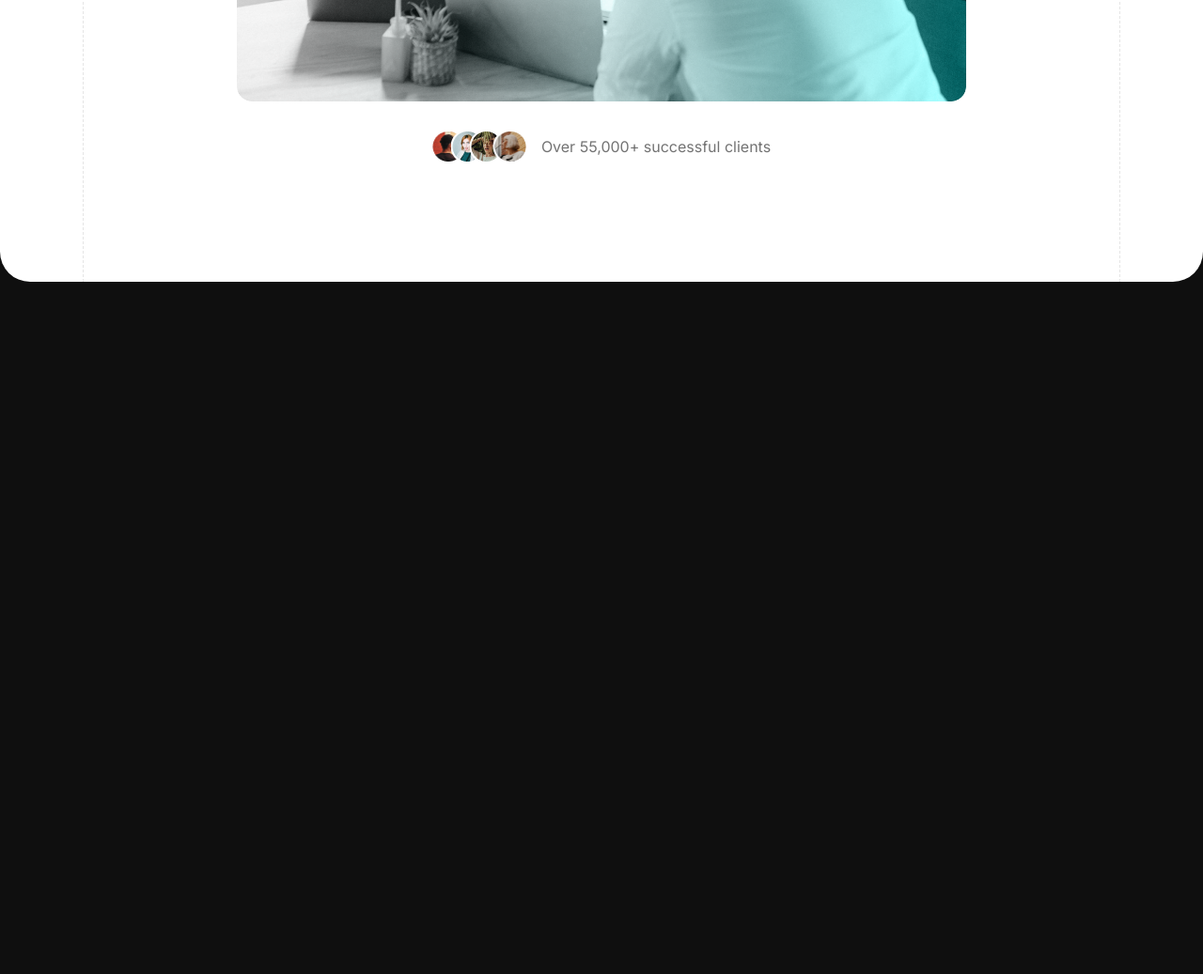
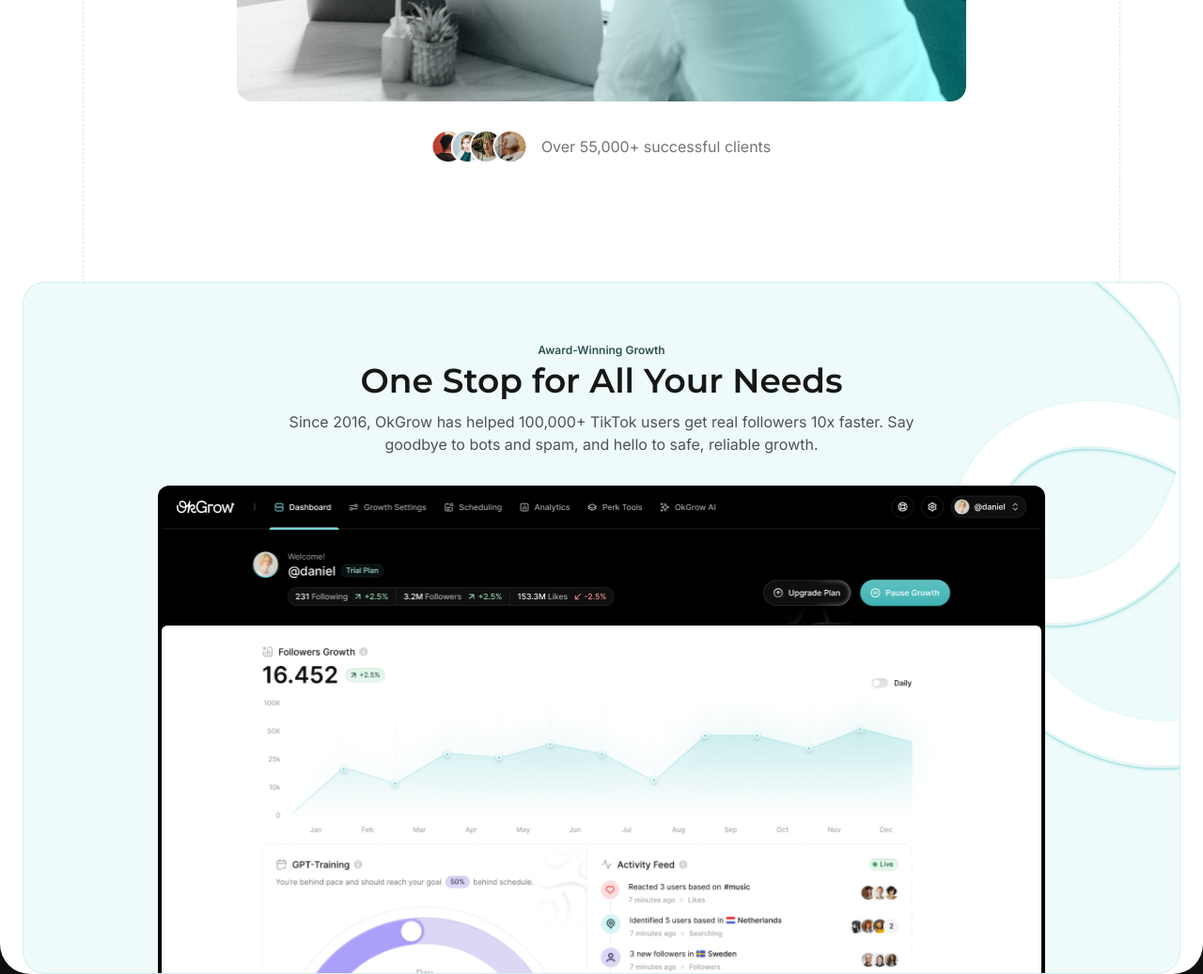
Before and after one commit to Muhammadvaliyev1/okgrow, a website: page public/index.html in a window 1280 px wide. Shown: the part 2932-3969 px from the top of the page at 94% size. Before the commit the page ends 3232 px from the top, so only its background shows below. Drawn offline with Linux system fonts and the light colour scheme.

Commit message:
added new section

```diff
--- a/public/index.html
+++ b/public/index.html
@@ -439,8 +439,39 @@
         <img src="./img/vecterVideo2.png" alt="vector">
       </div>
     </section>
-    <section class="">
-
+    <section class="relative overflow-hidden bgg z-30 max-w-[1232px] rounded-3xl w-full mx-auto md:border-x border-dashed border-neutral-200 pt-16 px-4">
+      <div class="relative z-20 max-w-3xl mx-auto text-center">
+        <h6 class="font-Inter text-xs font-semibold text-turquoise-darker">Award-Winning Growth</h6>
+        <h5 class="font-Montserrat text-3xl md:text-4xl font-semibold text-neutral-900 mt-1">One Stop for All Your Needs</h5>
+        <p class="max-w-2xl mx-auto font-Inter text-neutral-600 mt-3">Since 2016, OkGrow has helped 100,000+ TikTok users get real followers 10x faster. Say goodbye to bots and spam, and hello to safe, reliable growth.</p>
+      </div>
+      <div class="relative z-20 max-w-[944px] mx-auto bg-black w-full overflow-hidden rounded-t-xl mt-8 px-1 pt-1">
+        <div class="w-full">
+          <div class="hidden sm:block w-full">
+            <img class="w-full" src="./img/Frame 114.png" alt="header">
+          </div>
+          <div class="block sm:hidden w-full">
+            <img class="w-full" src="./img/Frame 187.png" alt="header">
+          </div>
+        </div>
+        <div class="w-full hidden sm:block">
+          <img class="w-full" src="./img/Frame 116.png" alt="header">
+        </div>
+        <div class="w-full bg-white h-[275px] sm:h-[370px] overflow-y-auto rounded-t-3xl sm:rounded-t-md">
+          <div class="hidden sm:block max-w-[739px] mx-auto">
+            <img src="./img/Frame 166.png" alt="main">
+          </div>
+          <div class="block sm:hidden max-w-[739px] mx-auto">
+            <img src="./img/Frame 82res.png" alt="main">
+          </div>
+        </div>
+      </div>
+      <div class="hidden md:block absolute top-0 right-0">
+        <img src="./img/vector3.png" alt="vector">
+      </div>
+      <div class="block md:hidden absolute top-0 right-0">
+        <img src="./img/vector4.png" alt="vector">
+      </div>
     </section>
   </main>
 
--- a/src/styles.css
+++ b/src/styles.css
@@ -106,3 +106,8 @@
   }
 
   /* Handle on hover */
+
+  .bgg {
+    background: #EFFBFB;
+    border: 1px solid #B3E4E57A
+  }
```
Also changed, not shown: public/css/styles.css, public/img/Frame 114.png (added), public/img/Frame 116.png (added), public/img/Frame 166.png (added), public/img/Frame 187.png (added), public/img/Frame 82.png (added), public/img/Frame 82res.png (added), public/img/Frame114res.png (added), public/img/Vector4.png (added), public/img/vector3.png (added).
